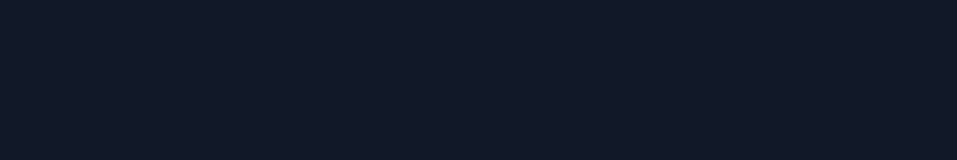
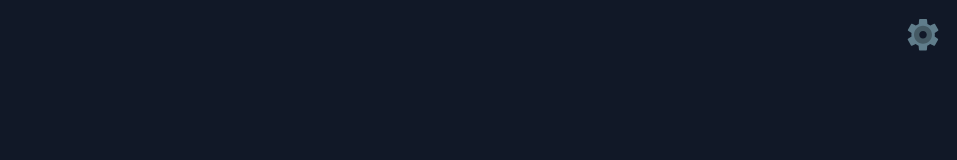
Before and after one commit to mahdisoultana/sobha, a Next.js app: page / in a window 1280 px wide. Shown: the top 160 px of the page, without its empty margins (323-1280 px from the left). Built offline with nearby package versions, Linux system fonts and the light colour scheme.

Commit message:
adding select menu on home and replay button

```diff
--- a/components/CardDikrButton.tsx
+++ b/components/CardDikrButton.tsx
@@ -1,8 +1,11 @@
+import { useMotionValue } from 'framer-motion';
 import { useAdrak } from '../state/store';
 
 function CardDikrButton({ text, id }: { text: string; id: string }) {
   const setSelected = useAdrak((s) => s.setSelected);
+  const y = useMotionValue(0);
   return (
+    // <Reorder.Item value={id} id={id} style={{ y }}>
     <button
       className="mb-5 w-full focus-within:opacity-90   hover:opacity-80 rounded  text-gray-900 text-2xl flex items-center justify-center p-2 bg-gray-100"
       onClick={() => {
@@ -11,6 +14,7 @@
     >
       {text}
     </button>
+    // </Reorder.Item>
   );
 }
 
--- a/components/Counter.tsx
+++ b/components/Counter.tsx
@@ -4,6 +4,7 @@
   const count = useCounter((s) => s.count);
   return (
     <motion.div
+      layout
       key={count}
       initial={{ opacity: 0, y: -20 }}
       animate={{ opacity: 1, y: 0 }}
--- a/components/OverLay.tsx
+++ b/components/OverLay.tsx
@@ -1,9 +1,12 @@
 import { AnimatePresence, motion, Variants } from 'framer-motion';
+import { useEffect } from 'react';
 import Confetti from 'react-confetti';
 import { useAdrak, useCounter } from '../state/store';
 import CloseButton from './CloseButton';
 import Counter from './Counter';
+import useTime from './hooks/useTime';
 import Progress from './Progress';
+import RePlayButton from './RePlayButton';
 import Text from './Text';
 const variant: Variants = {
   animate: { scaleY: 1, transition: { duration: 0.5, delayChildren: 0.5 } },
@@ -19,13 +22,14 @@
   const { dikrNiya, selected } = useAdrak();
 
   const { increment, count } = useCounter();
-  // const { isExpire, run } = useTime({ time: 10 });
+  const { isExpire, run } = useTime({ time: 3 });
   const dikrNiyaNum = dikrNiya ? +dikrNiya : 0;
-  // useEffect(() => {
-  //   if (count == dikrNiyaNum) {
-  //     run();
-  //   }
-  // }, [count]);
+  useEffect(() => {
+    if (count == dikrNiyaNum) {
+      run();
+    }
+  }, [count]);
+  console.log({ isExpire });
   return (
     <AnimatePresence>
       {selected && dikrNiyaNum && (
@@ -44,16 +48,18 @@
           }}
         >
           <CloseButton />
-          {count == +dikrNiyaNum && (
+          {count == +dikrNiyaNum && !isExpire && (
             <Confetti width={window.innerWidth} height={window.innerHeight} />
           )}
           <motion.div
+            layout
             variants={variantC}
             className="p-2 h-screen flex items-center justify-center flex-col opacity-100 select-none"
           >
             <Progress />
             <Counter />
             <Text />
+            {count == +dikrNiyaNum && <RePlayButton />}
           </motion.div>
         </motion.section>
       )}
--- a/components/Progress.tsx
+++ b/components/Progress.tsx
@@ -11,11 +11,11 @@
         className="block h-full bg-green-500/70 group-hover:bg-green-500 group-focus:bg-green-500 group-focus-within:bg-green-500"
         style={{ width: (count / (dikrNiya ? +dikrNiya : 100)) * 100 + '%' }}
       />
-      <small className="absolute bottom-[115%] left-1 text-white/10 group-hover:text-white group-focus:text-white group-focus-within:text-white">
+      <small className="absolute bottom-[115%] left-1 text-white/80 group-hover:text-white group-focus:text-white group-focus-within:text-white">
         0
       </small>
       {/*  */}
-      <small className="absolute bottom-[115%] right-1 text-white/10 group-hover:text-white group-focus:text-white group-focus-within:text-white">
+      <small className="absolute bottom-[115%] right-1 text-white/80 group-hover:text-white group-focus:text-white group-focus-within:text-white">
         {dikrNiya}
       </small>
     </div>
--- /dev/null
+++ b/components/RePlayButton.tsx
@@ -0,0 +1,22 @@
+import { motion } from 'framer-motion';
+import { IoReloadCircleSharp } from 'react-icons/io5';
+import { useCounter } from '../state/store';
+function RePlayButton() {
+  const resetCounter = useCounter((s) => s.resetCounter);
+  return (
+    <motion.button
+      layout
+      onClick={() => {
+        console.log('click');
+        resetCounter();
+      }}
+      initial={{ scale: 0, opacity: 0 }}
+      animate={{ scale: [0, 2, 1], opacity: 1 }}
+      className="select-auto pointer-events-auto w-[100px] h-[100px] rounded-full  text-white   z-[1000] flex items-center justify-center mt-[40px]"
+    >
+      <IoReloadCircleSharp className="text-[5rem]" />
+    </motion.button>
+  );
+}
+
+export default RePlayButton;
--- a/components/Text.tsx
+++ b/components/Text.tsx
@@ -1,10 +1,16 @@
+import { motion } from 'framer-motion';
 import { useAdrak } from '../state/store';
-
 function Text() {
   const { getDikr } = useAdrak();
   let dikr = getDikr();
 
-  return dikr && <p className="text-5xl text-white mt-20">{dikr.text}</p>;
+  return (
+    dikr && (
+      <motion.p layout className="text-5xl text-white mt-20">
+        {dikr.text}
+      </motion.p>
+    )
+  );
 }
 
 export default Text;
--- a/components/hooks/useTime.ts
+++ b/components/hooks/useTime.ts
@@ -8,6 +8,7 @@
   autoStart?: boolean;
 }) {
   const [isExpire, setIsExpire] = useState(true);
+
   const run = useCallback(() => {
     let timer: any;
 
--- /dev/null
+++ b/components/settings/SettingButton.tsx
@@ -0,0 +1,48 @@
+import { AnimatePresence, Variants, motion } from 'framer-motion';
+import { useReducer } from 'react';
+import { FcSettings } from 'react-icons/fc';
+import { HiOutlineViewGridAdd } from 'react-icons/hi';
+import { MdOutlineRemoveCircle } from 'react-icons/md';
+const variantC: Variants = {
+  animate: { opacity: 1 },
+  initial: { opacity: 0 },
+  exit: { opacity: 0 },
+};
+function SettingButton() {
+  const [isOpen, toggle] = useReducer((s) => !s, false);
+  return (
+    <div className=" absolute top-4 right-4">
+      <button className="text-4xl " onClick={toggle}>
+        <FcSettings />
+      </button>
+      <AnimatePresence>
+        {isOpen && (
+          <ul className=" absolute top-0 right-[110%]  w-[200px] text-lg rounded-lg overflow-hidden">
+            <motion.li
+              variants={variantC}
+              initial="initial"
+              animate="animate"
+              exit="exit"
+              className="w-full h-[40px] flex items-center justify-center hover:bg-blue-500 focus-within:bg-blue-500 focus:bg-blue-500 hover:text-white focus-within:text-white focus:text-white bg-blue-100 p-2 border-b border-b-gray-800 group"
+            >
+              <HiOutlineViewGridAdd className="group-focus-within:text-white group-focus-visible:text-white group-active:text-white group-hover:text-white text-blue-500 absolute right-2 text-2xl" />
+              إضافة
+            </motion.li>
+            <motion.li
+              variants={variantC}
+              initial="initial"
+              animate="animate"
+              exit="exit"
+              className="w-full h-[40px] flex items-center justify-center hover:text-white focus-within:text-white focus:text-white hover:bg-blue-500 focus-within:bg-blue-500 focus:bg-blue-500 bg-blue-100 p-2 group "
+            >
+              حذف
+              <MdOutlineRemoveCircle className="group-focus-within:text-white group-focus-visible:text-white group-active:text-white group-hover:text-white text-red-500 absolute right-2 text-2xl" />
+            </motion.li>
+          </ul>
+        )}
+      </AnimatePresence>
+    </div>
+  );
+}
+
+export default SettingButton;
--- a/pages/_app.tsx
+++ b/pages/_app.tsx
@@ -1,6 +1,6 @@
+import { Variants, motion } from 'framer-motion';
 import { AppProps } from 'next/app';
 import Head from 'next/head';
-import { RecoilRoot } from 'recoil';
 import '../styles/globals.css';
 
 export default function MyApp({ Component, pageProps }: AppProps) {
@@ -101,9 +101,20 @@
         />
         <meta name="theme-color" content="#0f1526" />
       </Head>
-      <RecoilRoot>
+      <motion.section
+        variants={variant}
+        initial="initial"
+        animate="animate"
+        exit="exit"
+      >
         <Component {...pageProps} />
-      </RecoilRoot>
+      </motion.section>
     </>
   );
 }
+
+const variant: Variants = {
+  animate: { opacity: 1, transition: { duration: 0.5, delayChildren: 0.5 } },
+  initial: { opacity: 0 },
+  exit: { opacity: 0, transition: { duration: 0.6, delayChildren: -0.1 } },
+};
--- a/pages/index.tsx
+++ b/pages/index.tsx
@@ -1,17 +1,20 @@
 import CardDikrButton from '../components/CardDikrButton';
 import NiyatDikr from '../components/NiyatDikr';
 import OverLay from '../components/OverLay';
+import SettingButton from '../components/settings/SettingButton';
 import { useAdrak } from '../state/store';
-
 export default function Home() {
   const { adkar } = useAdrak();
 
   return (
     <div className="min-h-screen bg-gray-900 rtl:text-right">
+      <SettingButton />
       <article className="w-full min-h-[80vh] p-4 m-auto max-w-xl  flex items-center justify-center flex-col">
+        {/* <Reorder.Group axis="y" onReorder={setAdkar} values={adkar}> */}
         {adkar.map((item, i) => (
           <CardDikrButton key={item.id} id={item.id} text={item.text} />
         ))}
+        {/* </Reorder.Group> */}
       </article>
       <NiyatDikr />
       <OverLay />
--- a/state/store.ts
+++ b/state/store.ts
@@ -14,6 +14,7 @@
   setSelected: (id: string | null) => void;
   getDikr: () => Dikr | null;
   resetDikr: () => void;
+  setAdkar: (newOrder: any) => void;
 }>((set, get) => ({
   adkar: [
     { text: '   سبحان الله', id: id() },
@@ -23,6 +24,9 @@
   ],
   add: (dikr: Dikr) => {
     set({ ...get(), adkar: [...get().adkar, dikr] });
+  },
+  setAdkar: (s: any) => {
+    set({ ...get(), adkar: s });
   },
   selected: null,
   setSelected: (id: string | null) => {
```
